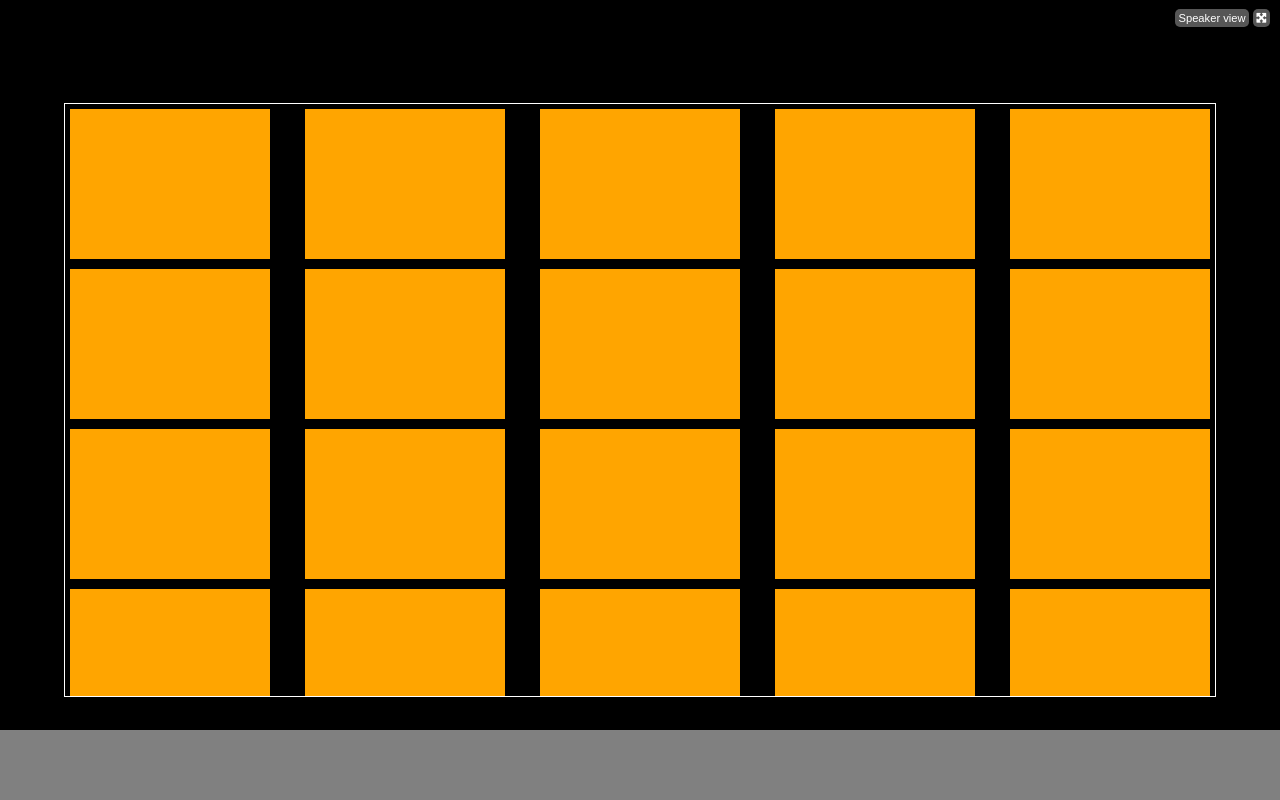
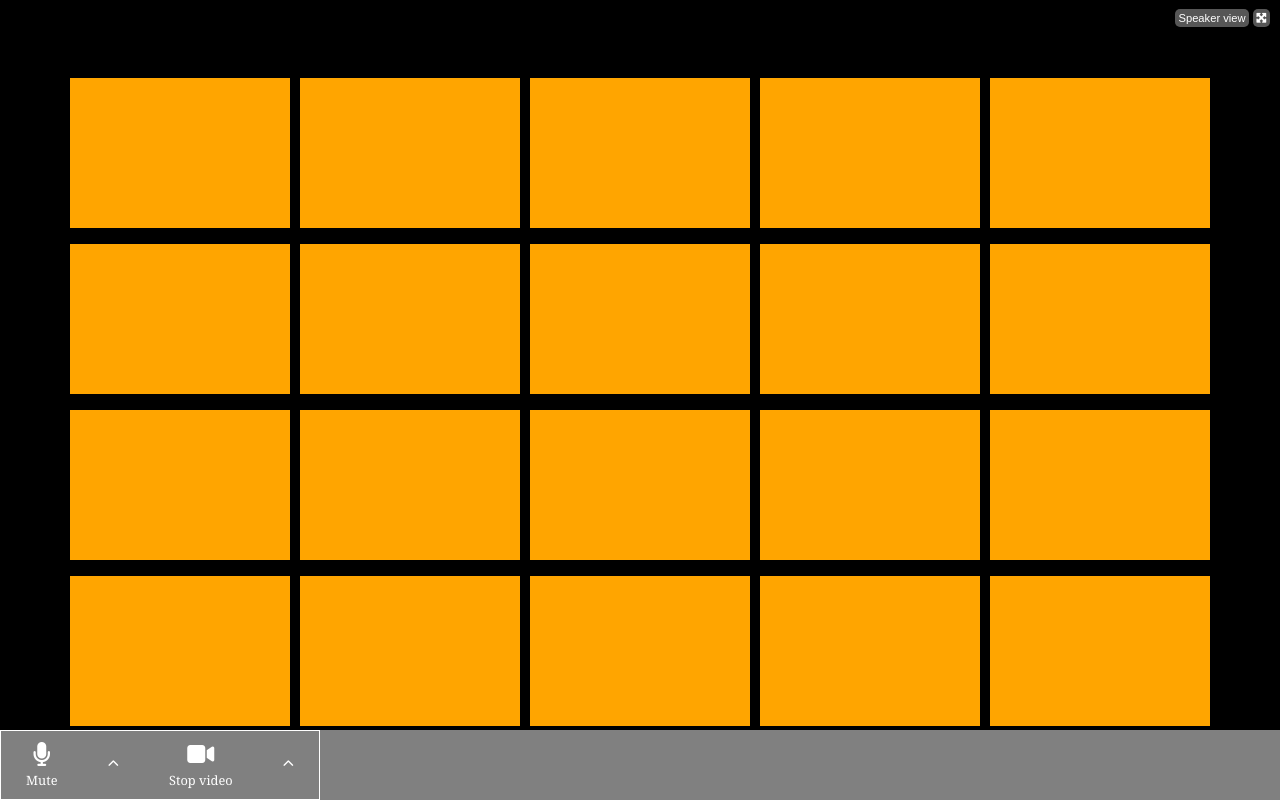
Before and after one commit to VeronicaFontana/html-css-zoom, a plain HTML site: page index.html in a window 1280 px wide. Drawn offline with Linux system fonts and the light colour scheme.

Commit message:
[ADD] Bottom bar

```diff
--- a/css/style.css
+++ b/css/style.css
@@ -43,20 +43,19 @@ button{
 }
 
 .images-box{
-  border: 1px solid white;
-  height: 90%;
-  width: 90%;
+  height: calc(100vh - 140px);
+  width: 95%;
   overflow: auto;
   display: flex;
-  justify-content: space-between;
+  justify-content: center;
   flex-wrap: wrap;
 }
 
 .box{
   background-color: orange;
   height: 150px;
-  width: 200px;
-  margin: 5px;
+  width: 220px;
+  margin: 8px 5px;
 }
 
 
@@ -65,3 +64,38 @@ footer{
   background-color: grey;
   height: 70px;
 }
+
+.bottom-bar{
+  width: 100%;
+  height: 70px;
+  display: flex;
+  justify-content: space-between;
+}
+
+.strumenti{
+  color: white;
+  display: flex;
+  align-items: center;
+  justify-content: space-around;
+  border: 1px solid white;
+  width: 25%;
+}
+
+.audio, .video{
+  display: flex;
+  flex-direction: column;
+  align-items: center;
+}
+
+.audio i, .video i{
+  font-size: 1.5rem;
+  padding-bottom: 5px;
+}
+
+.audio span, .video span{
+  font-size: 0.8rem;
+}
+
+.strumenti .fa-chevron-up{
+  font-size: 0.7rem;
+}
--- a/index.html
+++ b/index.html
@@ -53,13 +53,34 @@
         <div class="box"></div>
         <div class="box"></div>
         <div class="box"></div>
-        <div class="box"></div>
       </div>
     </section>
   </main>
 
   <footer>
-    <div></div>
+    <section class="bottom-bar">
+      <div class="strumenti">
+        <div class="audio">
+          <i class="fa-solid fa-microphone"></i>
+          <span>Mute</span>
+        </div>
+        <i class="fa-solid fa-chevron-up"></i>
+        <div class="video">
+          <i class="fa-solid fa-video"></i>
+          <span>Stop video</span>
+        </div>
+        <i class="fa-solid fa-chevron-up"></i>
+      </div>
+
+      <div></div>
+
+
+
+
+
+      <div></div>
+      <div></div>
+    </section>
   </footer>
 
 </body>
```
